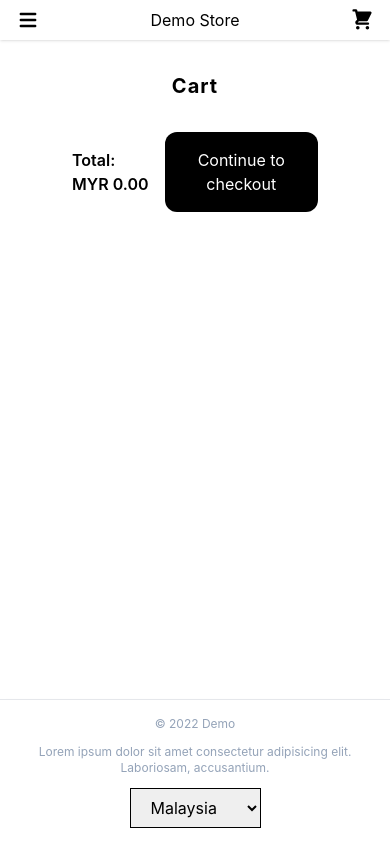
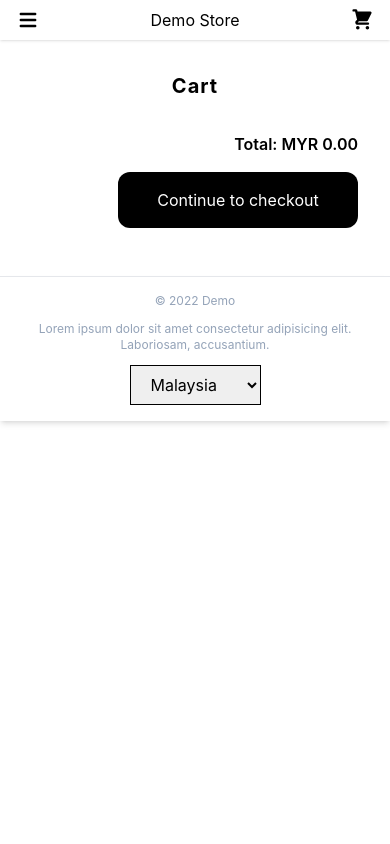
Before and after one commit to kaisian97/demo-ablr, a React (Create React App) app: page /cart in a window 390 px wide. Built offline with nearby package versions, Linux system fonts and the light colour scheme.

Commit message:
Fix style

```diff
--- a/src/index.css
+++ b/src/index.css
@@ -1,10 +1,6 @@
 @tailwind base;
 @tailwind components;
 @tailwind utilities;
-
-#root {
-  height: 100vh;
-}
 
 body {
   margin: 0;
--- a/src/pages/Cart/index.tsx
+++ b/src/pages/Cart/index.tsx
@@ -35,7 +35,7 @@ const Cart = (props: Props) => {
       <h1 className="text-xl tracking-wider font-bold text-center mb-8">
         Cart
       </h1>
-      <div className="mx-10">
+      <div className="md:mx-10">
         <div className="flex-1 md:ml-8">
           <div>
             {cart.map((item, i) => {
@@ -52,10 +52,10 @@ const Cart = (props: Props) => {
                       <Image
                         src={item.image}
                         alt={item.title}
-                        className="w-16 h-16"
+                        className="w-12 h-12 md:w-16 md:h-16"
                       />
                     </div>
-                    <div className="font-semibold">
+                    <div className="font-semibold text-sm md:text-base">
                       {item.title} ({item.quantity})
                     </div>
                   </div>
@@ -72,7 +72,7 @@ const Cart = (props: Props) => {
               );
             })}
           </div>
-          <div className="my-4 flex space-x-4 items-center">
+          <div className="my-4 flex flex-col md:flex-row md:space-x-4 items-end space-y-4 md:items-center">
             <div className="ml-auto font-semibold">
               Total: {formatPrice(totalCartPrice)}
             </div>
--- a/src/pages/Checkout/index.tsx
+++ b/src/pages/Checkout/index.tsx
@@ -57,7 +57,7 @@ const Checkout = (props: Props) => {
                         className="w-10 h-10"
                       />
                     </div>
-                    <div className="font-semibold">
+                    <div className="font-semibold text-sm md:text-base">
                       {item.title} ({item.quantity})
                     </div>
                   </div>
```
